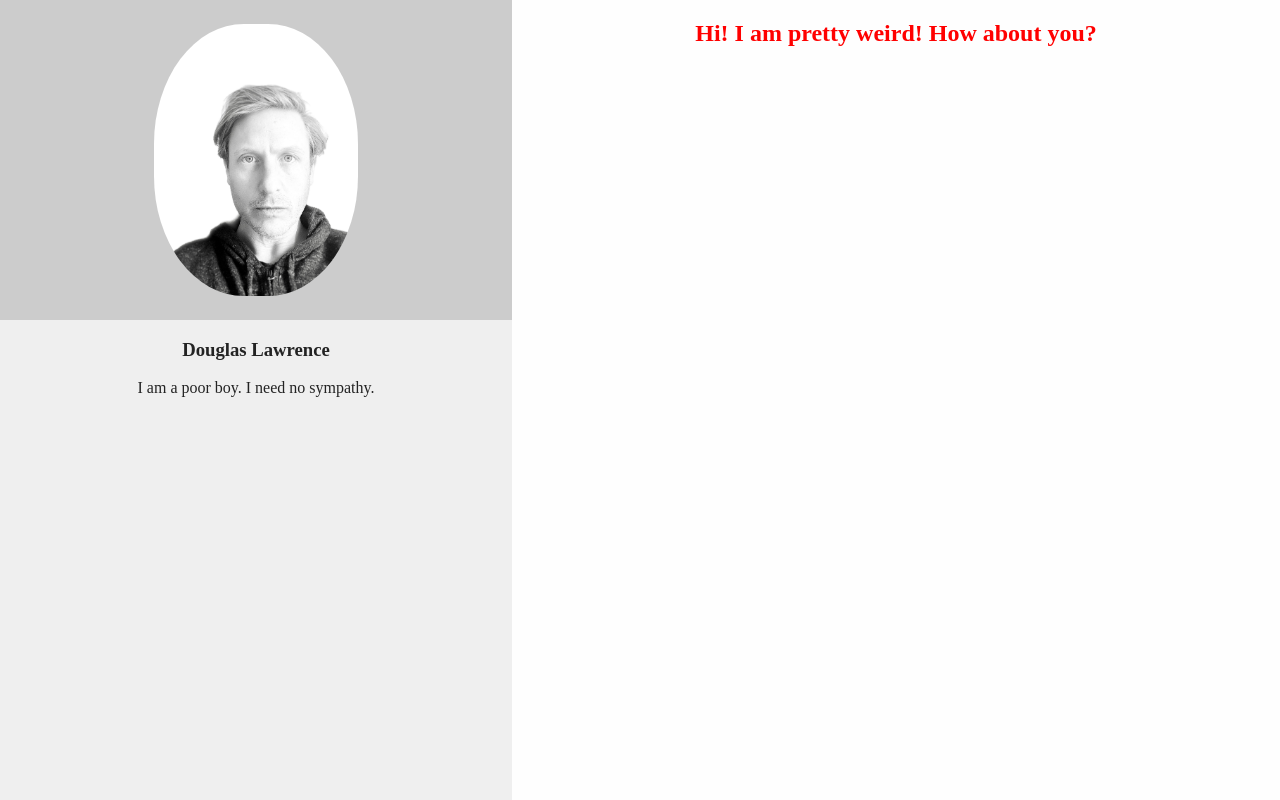
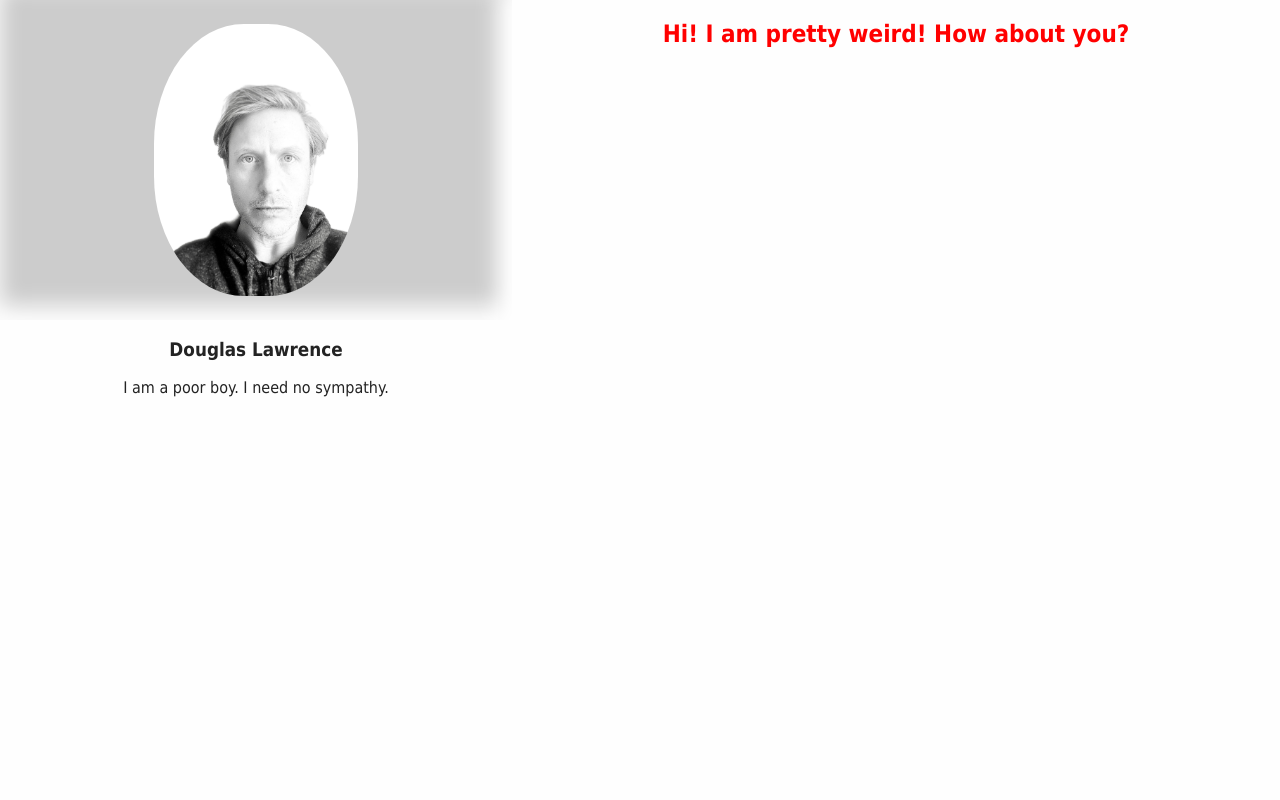
Before and after one commit to lawrend/urban-waddle-djl, a React (Create React App) app: page / in a window 1280 px wide. Built offline with nearby package versions, Linux system fonts and the light colour scheme.

Commit message:
blurred portrait container

```diff
--- a/src/App.css
+++ b/src/App.css
@@ -2,7 +2,7 @@
   text-align: left;
   height: 100vh;
   width: 100vw;
-  font-family: 'Cooper Black';
+  font-family: 'tahoma';
 }
 
 .App-link {
--- a/src/css/left-top.css
+++ b/src/css/left-top.css
@@ -2,9 +2,10 @@
   display: flex;
   flex-direction: column;
   width: 40%;
-  background-color: #efefef;
+  background-color: #fefefe;
   height: 100%;
   text-align: center;
+
 }
 
 
@@ -15,6 +16,8 @@
   height: 40%;
   background-color: #ccc;
   width: 100%;
+  box-shadow: inset 0px -14px 22px #fefefe;
+  border-radius: 0 0 0 10;
 }
 
 .portrait {
--- a/src/css/right-bottom.css
+++ b/src/css/right-bottom.css
@@ -5,6 +5,8 @@
   background-color: #fefefe;
   height: 100%;
   text-align: center;
+  /* box-shadow: 5px 5px 22px; */
+  box-shadow: -14px -10px 22px #fefefe;
 }
 
 .intro-text {
```
